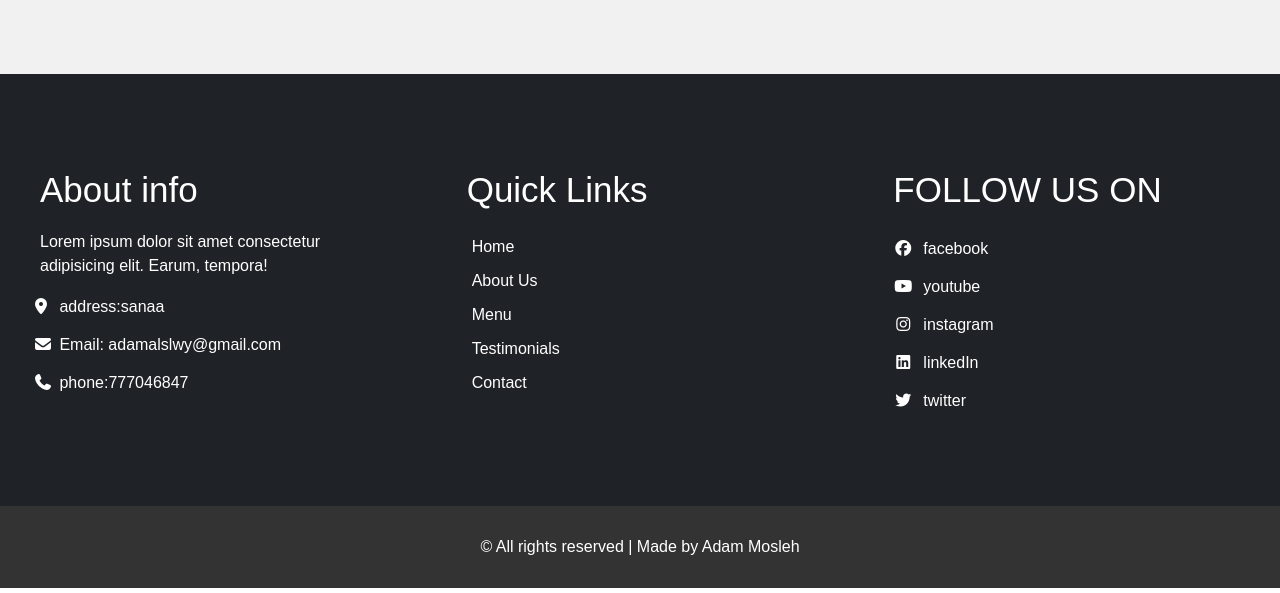
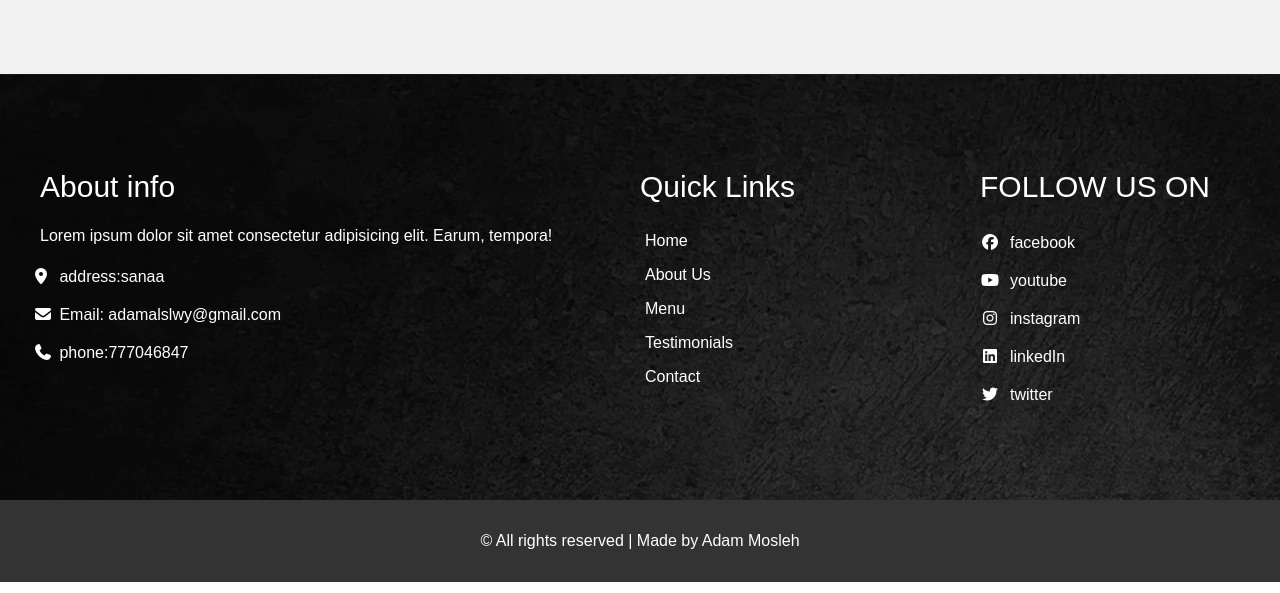
Before and after one commit to adammosleh/Caffein-cove, a plain HTML site: page index.html in a window 1280 px wide. Shown: the part 4071-4664 px from the top of the page. Drawn offline with Linux system fonts and the light colour scheme; a web font is replaced by a local one.

Commit message:
new update

```diff
--- a/index.html
+++ b/index.html
@@ -237,7 +237,7 @@
           <div class="container">
             <div class="row">
               <div class="item">
-                <h2>About info</h2>
+                <h3>About info</h3>
                 <P>Lorem ipsum dolor sit amet consectetur adipisicing elit. Earum, tempora!</P>
                 <div class="item_icon">
                   <a href=""><i class="fa-solid fa-location-dot"></i> address:sanaa</a>
@@ -246,7 +246,7 @@
                 </div>
               </div>
               <div class="item">
-                <h2>Quick Links</h2>
+                <h3>Quick Links</h3>
                 <div class="item_part">
                   <a href="#home">Home</a>
                   <a href="#about">About Us</a>
@@ -256,7 +256,7 @@
                 </div>
               </div>
               <div class="item">
-                <h2>FOLLOW US ON</h2>
+                <h3>FOLLOW US ON</h3>
                 <div class="item_social">
                   <a href=""><i class="fa-brands fa-facebook"></i>facebook</a>
                   <a href=""><i class="fa-brands fa-youtube"></i>youtube</a>
@@ -277,6 +277,12 @@
       <!-- ===================javascript=================== -->
 
 
+       <script>
+    document.addEventListener("contextmenu", function(e) {
+      e.preventDefault();
+      alert("🚫 ممنوع الضغط بالزر الأيمن!");
+    });
+  </script>
 
 </body>
 </html>
--- a/style.css
+++ b/style.css
@@ -339,18 +339,17 @@ margin-bottom: 5rem ;
 /* footer start */
 #footer{
     padding: 6rem 0;
-    background-color: var(--black);
-
+    background: url('images/footer-bg.png');
 }
 #footer .row{
     display: grid;
-    grid-template-columns: repeat(3 , 1fr);
+    grid-template-columns:2fr  1fr 1fr;
     gap: 5rem;
 
 }
-#footer .row .item h2
+#footer .row .item h3
 {
-  font-size: 35px;
+  font-size: 30px;
   color: white;
   font-weight: 500;
   margin-bottom: 20px;
```
